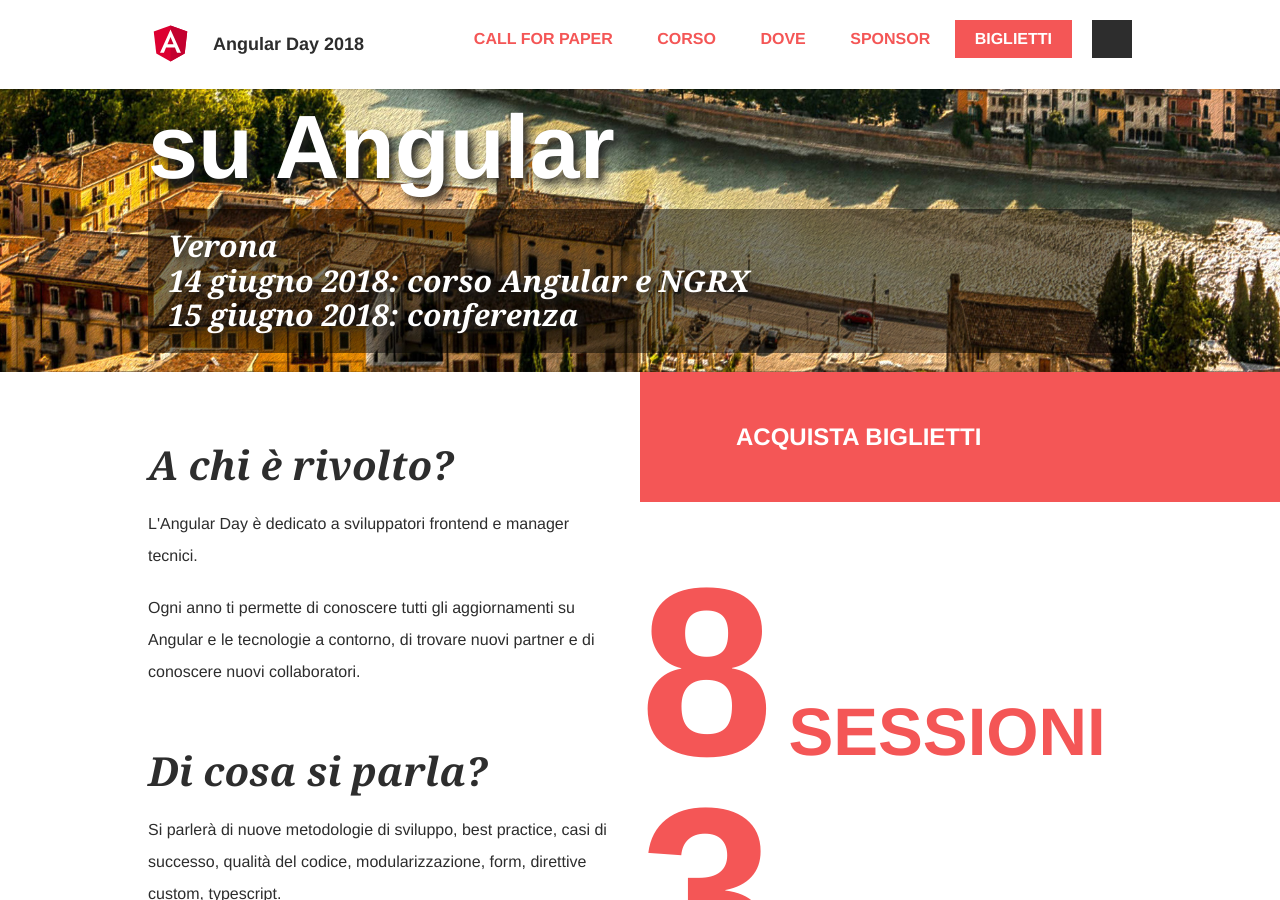
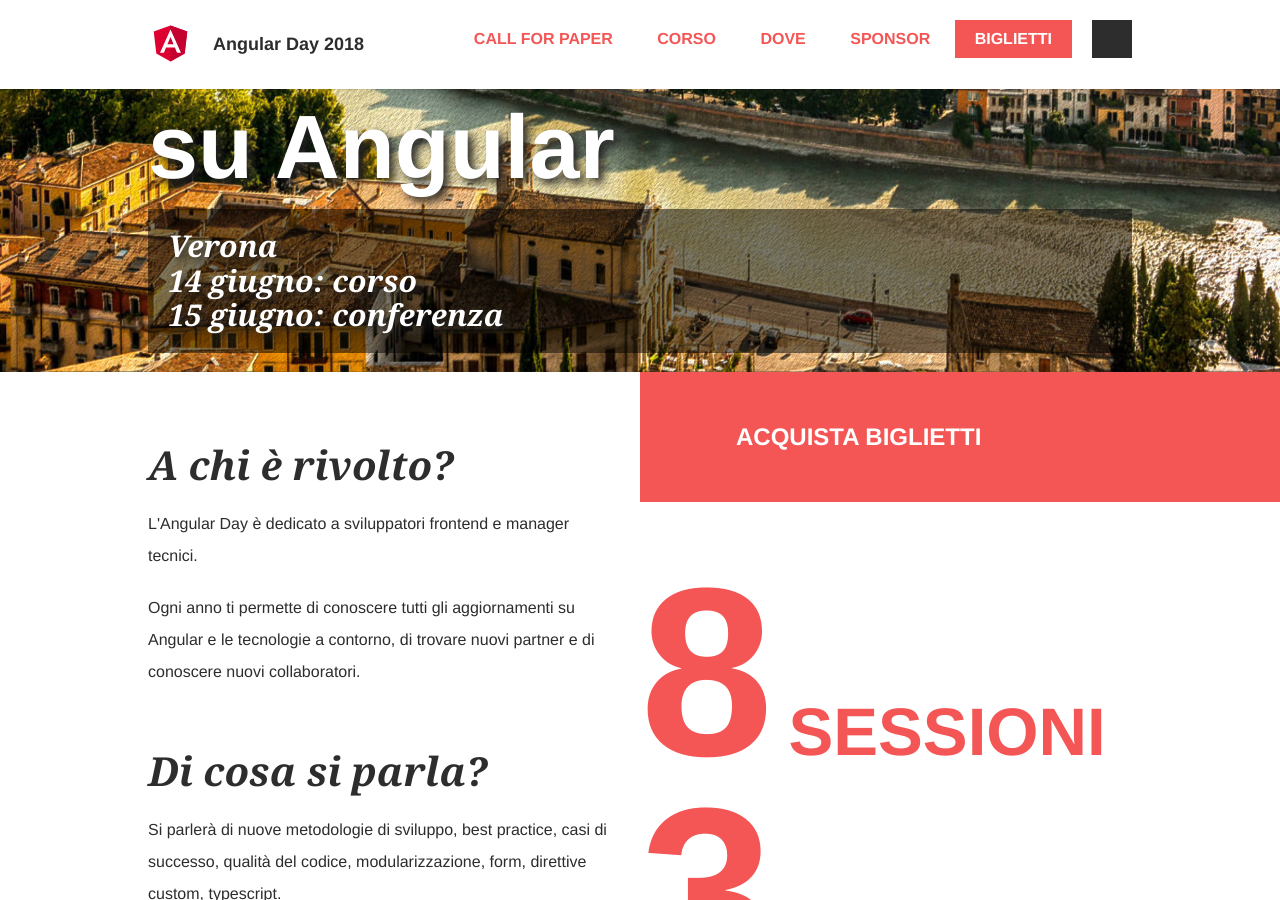
Before and after one commit to GrUSP/2018.angularday.it, a Jekyll site: the page built from index.html, in a window 1280 px wide and 900 px high, scrolled down 398 px. Built offline with Jekyll 4.4.1, drawn with Linux system fonts in a browser that asks for light colours; some web fonts are replaced; some of the changed text lies outside the part shown.

Commit message:
Fixed: copertina mobile

```diff
--- a/_data/conference.yml
+++ b/_data/conference.yml
@@ -2,7 +2,7 @@
 og_image: https://2018.angularday.it/img/themes/angularday/intro.png
 slug: angularday
 url: https://2018.angularday.it
-where_when: "Verona<br>14 giugno 2018: corso Angular e NGRX<br>15 giugno 2018: conferenza"
+where_when: "Verona<br>14 giugno: corso<br>15 giugno: conferenza"
 year: 2018
 since: 2017
 call_for_paper_url: https://goo.gl/forms/oZkzZ0BZBnN2Wtxi2
```
